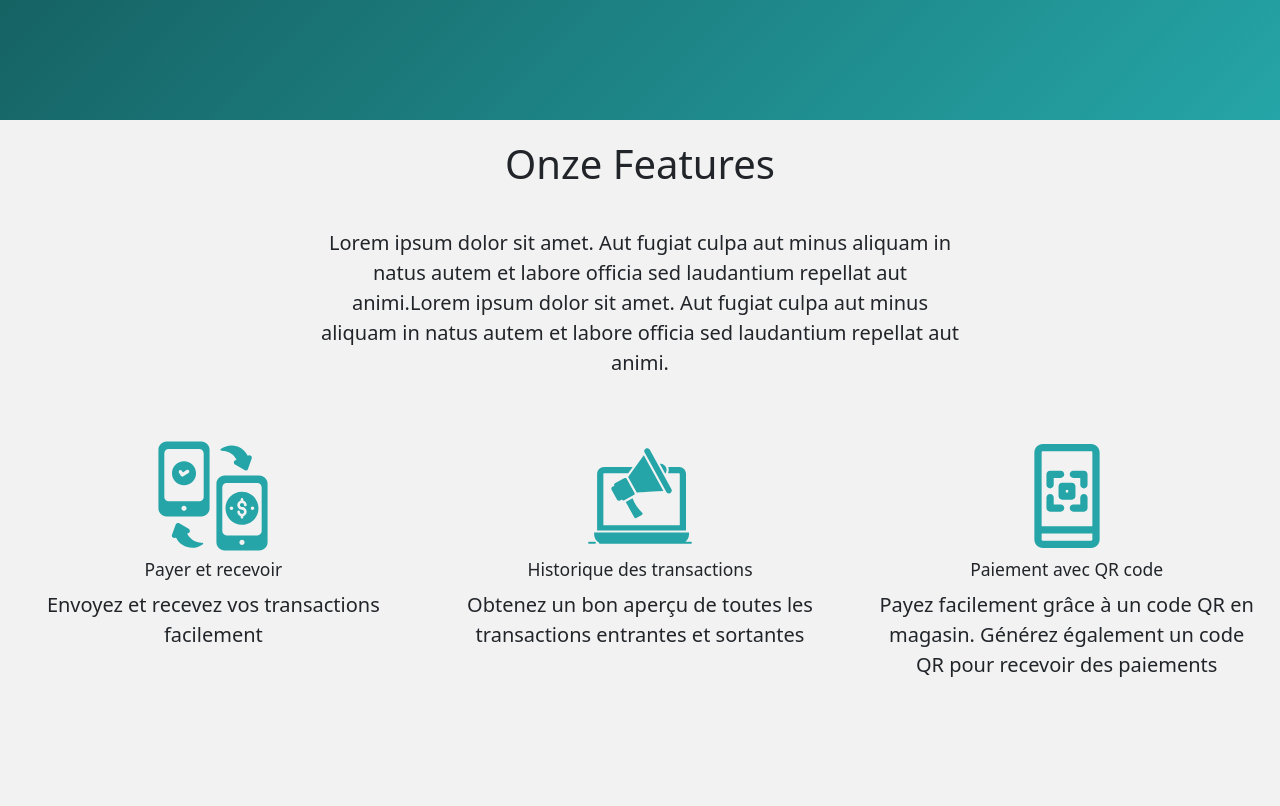
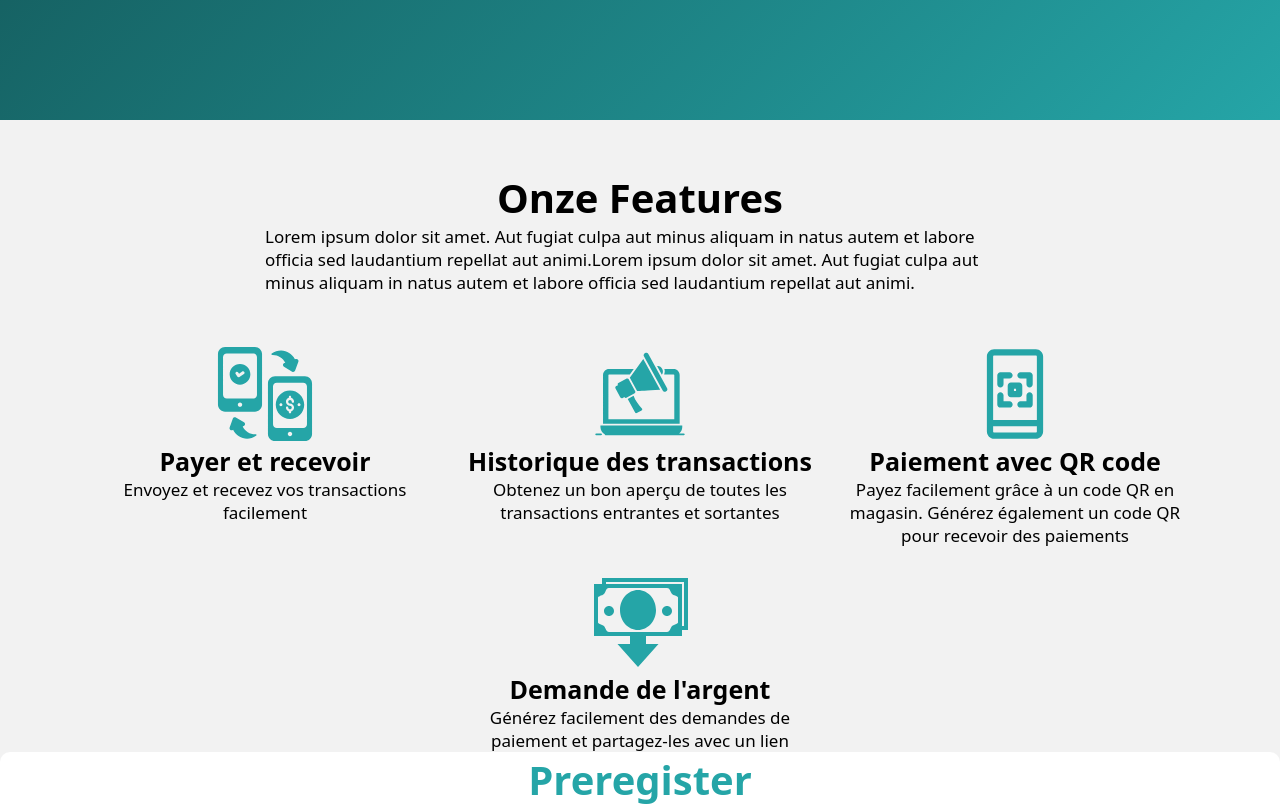
Before and after one commit to afriqexpress/home, a React (Vite) app: page /AfriQPay in a window 1280 px wide. Shown: the part 700-1506 px from the top of the page. Built offline with nearby package versions, Linux system fonts and the light colour scheme; no server answers.

Commit message:
Fix features component styling

```diff
--- a/package.json
+++ b/package.json
@@ -14,9 +14,7 @@
     "@fortawesome/free-solid-svg-icons": "^6.4.2",
     "@fortawesome/react-fontawesome": "^0.2.0",
     "axios": "^1.5.1",
-    "bootstrap": "^5.3.2",
     "react": "^18.2.0",
-    "react-bootstrap": "^2.9.1",
     "react-dom": "^18.2.0",
     "react-router-dom": "^6.17.0"
   },
--- a/src/app/App.css
+++ b/src/app/App.css
@@ -10,3 +10,19 @@ html {
     font-size: 62.5%; /* 1rem = 10px */
     font-family: 'Noto Sans', sans-serif;
 }
+
+h2, h3 {
+    text-align: center;
+}
+
+h2 {
+    font-size: 4rem;
+}
+
+h3 {
+    font-size: 3.5rem;
+}
+
+p {
+    font-size: 1.7rem;
+}
--- a/src/components/features/featuresexpress.css
+++ b/src/components/features/features.css
@@ -1,4 +1,54 @@
-.features__wrapper2 {
+#features {
+    width: 100%;
+
+    padding: 0 1rem;
+
+    margin-top: 5rem;
+}
+
+.features__text {
+    margin: 0 auto;
+    max-width: 75rem;
+}
+
+.features__items {
+    display: flex;
+    flex-wrap: wrap;
+
+    max-width: 110rem;
+    width: 100%;
+
+    justify-content: center;
+
+    gap: 2.5rem;
+
+    margin: 0 auto;
+    margin-top: 5rem;
+}
+
+.features__item {
+    max-width: 35rem;
+    width: 100%;
+
+    display: flex;
+    flex-direction: column;
+    align-items: center;
+}
+
+.features__item__image {
+    max-width: 10rem;
+    width: 100%;
+}
+
+.features__item__title {
+    font-size: 2.5rem;
+}
+
+.features__item__text {
+    text-align: center;
+}
+
+/* .features__wrapper2 {
     display: grid;
     grid-template-columns: repeat(3,minmax(10rem,1fr));
     justify-items: center;
@@ -75,4 +125,4 @@
     .features__p1 {
         width: 90%;
     }
-  }
+  } */
--- a/src/components/features/features.tsx
+++ b/src/components/features/features.tsx
@@ -1,26 +1,25 @@
-import "./featuresexpress.css";
+import "./features.css";
 
 type Feature = { image: string, title: string, text: string }
 
 type Props = {
     features: Feature[]
+    text: string
 }
 
-const Features = ({ features }: Props) =>
-    <>
-        <h2 className="features__h2">Onze Features</h2>
-        <p className="features__p1">Lorem ipsum dolor sit amet. Aut fugiat culpa aut minus aliquam in natus autem et labore officia sed laudantium repellat aut animi.Lorem ipsum dolor sit amet. Aut fugiat culpa aut minus aliquam in natus autem et labore officia sed laudantium repellat aut animi.</p>
-        <div className="features__wrapper2">
+const Features = ({ features, text }: Props) =>
+    <section id="features">
+        <h2>Onze Features</h2>
+        <p className="features__text">{text}</p>
+        <div className="features__items">
             {features.map((feature, index) => (
-                <section className="features" id={`Features${index}`} key={index}>
-                    <div className="features__wrapper">
-                        <img className="features__image" src={feature.image} alt="Icons for the features" />
-                        <h3 className="features__h3">{feature.title}</h3>
-                        <p className="features__p">{feature.text}</p>
-                    </div>
-                </section>
+                <div className="features__item" id={`Features${index}`} key={index}>
+                    <img className="features__item__image" src={feature.image} alt="Icons for the features" />
+                    <h3 className="features__item__title">{feature.title}</h3>
+                    <p className="features__item__text">{feature.text}</p>
+                </div>
             ))}
         </div>
-    </>
+    </section>
 
 export default Features;
--- a/src/main.tsx
+++ b/src/main.tsx
@@ -1,7 +1,6 @@
 import React from "react";
 import ReactDOM from "react-dom/client";
 import App from "./app/App.tsx";
-import "bootstrap/dist/css/bootstrap.css";
 
 ReactDOM.createRoot(document.getElementById("root")!).render(
   <React.StrictMode>
--- a/src/pages/afriqexpress/afriqexpress.tsx
+++ b/src/pages/afriqexpress/afriqexpress.tsx
@@ -32,7 +32,7 @@ const AfriQExpress = () => {
         url="#"
         buttonText="Preregister Now!"
       />
-      <Features features={features}/>
+      <Features features={features} text="Lorem ipsum dolor sit amet. Aut fugiat culpa aut minus aliquam in natus autem et labore officia sed laudantium repellat aut animi.Lorem ipsum dolor sit amet. Aut fugiat culpa aut minus aliquam in natus autem et labore officia sed laudantium repellat aut animi."/>
       <Partners partners={partners}/>
       <Preregisters />
       <PreregistrerForm appName="AFRIQEXPRESS" />
--- a/src/pages/afriqpay/afriqpay.tsx
+++ b/src/pages/afriqpay/afriqpay.tsx
@@ -33,7 +33,7 @@ const AfriQPay = () => {
         url="#"
         buttonText="Preregister Now!"
       />
-      <Features features={features} />
+      <Features features={features} text="Lorem ipsum dolor sit amet. Aut fugiat culpa aut minus aliquam in natus autem et labore officia sed laudantium repellat aut animi.Lorem ipsum dolor sit amet. Aut fugiat culpa aut minus aliquam in natus autem et labore officia sed laudantium repellat aut animi." />
       <Partners partners={partners} />
       <Preregisters />
       <PreregistrerForm appName="AFRIQPAY" />
--- a/src/pages/afriqtrans/afriqtrans.tsx
+++ b/src/pages/afriqtrans/afriqtrans.tsx
@@ -32,7 +32,7 @@ const AfriQPay = () => {
         url="#"
         buttonText="Preregister Now!"
       />
-      <Features features={features}/>
+      <Features features={features} text="Lorem ipsum dolor sit amet. Aut fugiat culpa aut minus aliquam in natus autem et labore officia sed laudantium repellat aut animi.Lorem ipsum dolor sit amet. Aut fugiat culpa aut minus aliquam in natus autem et labore officia sed laudantium repellat aut animi."/>
       <Partners partners={partners} />
       <Preregisters />
       <PreregistrerForm appName="AFRIQTRANS" />
```
